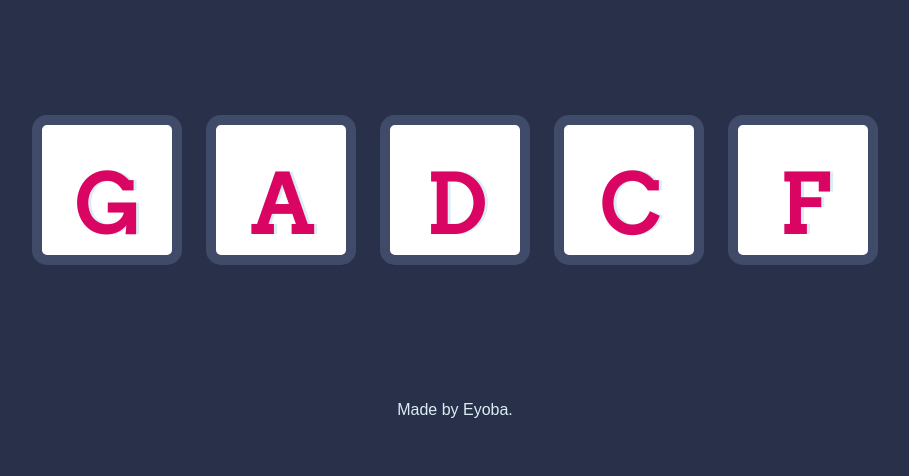
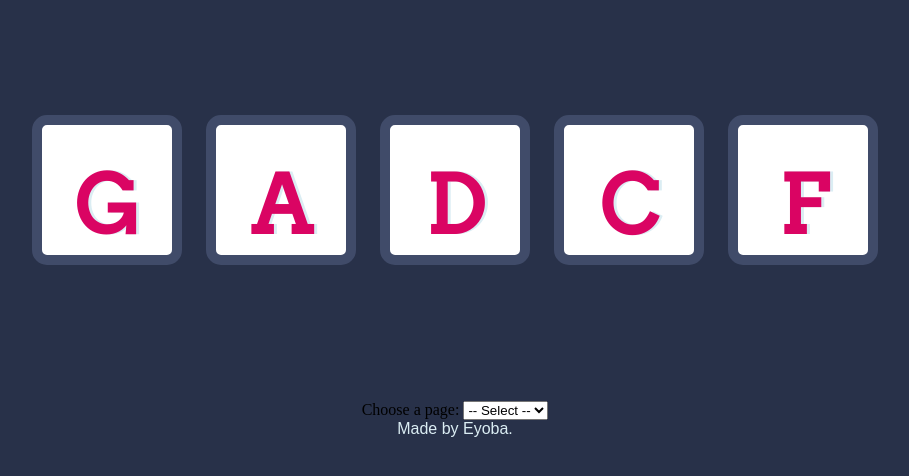
Before and after one commit to eyobfikiraddis/begena, a plain HTML site: page index.html in a window 1280 px wide. Shown: the part 174-650 px from the top of the page, without its empty margins (185-1094 px from the left). Drawn offline with Linux system fonts and the light colour scheme.

Commit message:
added a drop down selector

```diff
--- a/index.html
+++ b/index.html
@@ -11,6 +11,7 @@
 <body>
 
   <h1 id="title">My BEGENA</h1>
+
   <div class="set">
     <button class="G drum">G</button>
     <button class="A drum">A</button>
@@ -19,11 +20,32 @@
     <button class="F drum">F</button>
   </div>
 
+  <!-- Dropdown selector -->
+  <div class="page-selector">
+    <label for="pageSelect">Choose a page:</label>
+    <select id="pageSelect">
+      <option value="">-- Select --</option>
+      <option value="page1.html">Page 1</option>
+      <option value="page2.html">Page 2</option>
+      <option value="page3.html">Page 3</option>
+    </select>
+  </div>
 
   <footer>
     Made by Eyoba.
   </footer>
-  <script src = "index.js" charset= "utf-8"></script>
+
+  <script src="index.js" charset="utf-8"></script>
+
+  <script>
+    // JavaScript to redirect when an option is selected
+    document.getElementById("pageSelect").addEventListener("change", function() {
+      const selectedPage = this.value;
+      if (selectedPage) {
+        window.location.href = selectedPage;
+      }
+    });
+  </script>
 </body>
 
 </html>
```
